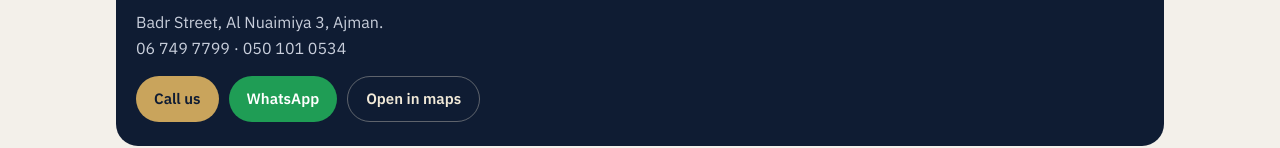
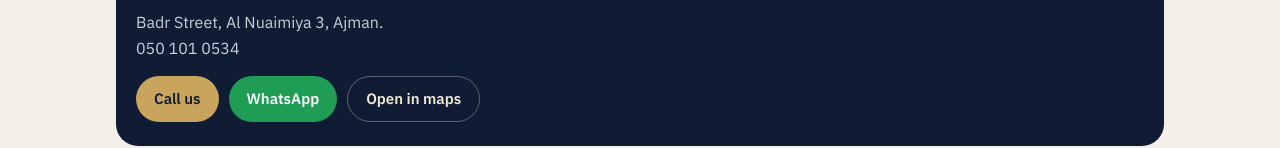
Before and after one commit to Houmam1993/mandi_alsultan_menu, a plain HTML site: page index.html in a window 1280 px wide. Shown: the part 6145-6293 px from the top of the page. Drawn offline with Linux system fonts and the light colour scheme; a web font is replaced by a local one.

Commit message:
Add files via upload

```diff
--- a/index.html
+++ b/index.html
@@ -242,7 +242,7 @@ legend{font-weight:600;font-size:15px;margin-bottom:8px}
 <div class="lightbox" id="lightbox" role="dialog" aria-modal="true" aria-label="Photo"><button class="x" id="lbClose" type="button" aria-label="Close">×</button><img id="lbImg" alt=""></div>
 
 <script>
-const PHONE_CALL = "+97167497799";      // 06 749 7799
+const PHONE_CALL = "+971501010534";     // 050 101 0534
 const PHONE_WA   = "971501010534";      // 050 101 0534
 
 const T = {
@@ -469,7 +469,7 @@ function renderMenu(){
   }).join("") + `
     <div class="info">
       <h2>${t("findUs")}</h2>
-      <p>${t("findText")}<br><span dir="ltr">06 749 7799 · 050 101 0534</span></p>
+      <p>${t("findText")}<br><span dir="ltr">050 101 0534</span></p>
       <div class="info-actions">
         <a class="pill pill-gold" href="tel:${PHONE_CALL}">${t("call")}</a>
         <a class="pill pill-wa" href="${waLink(t("waHello"))}" target="_blank" rel="noopener">${t("whatsapp")}</a>
```
